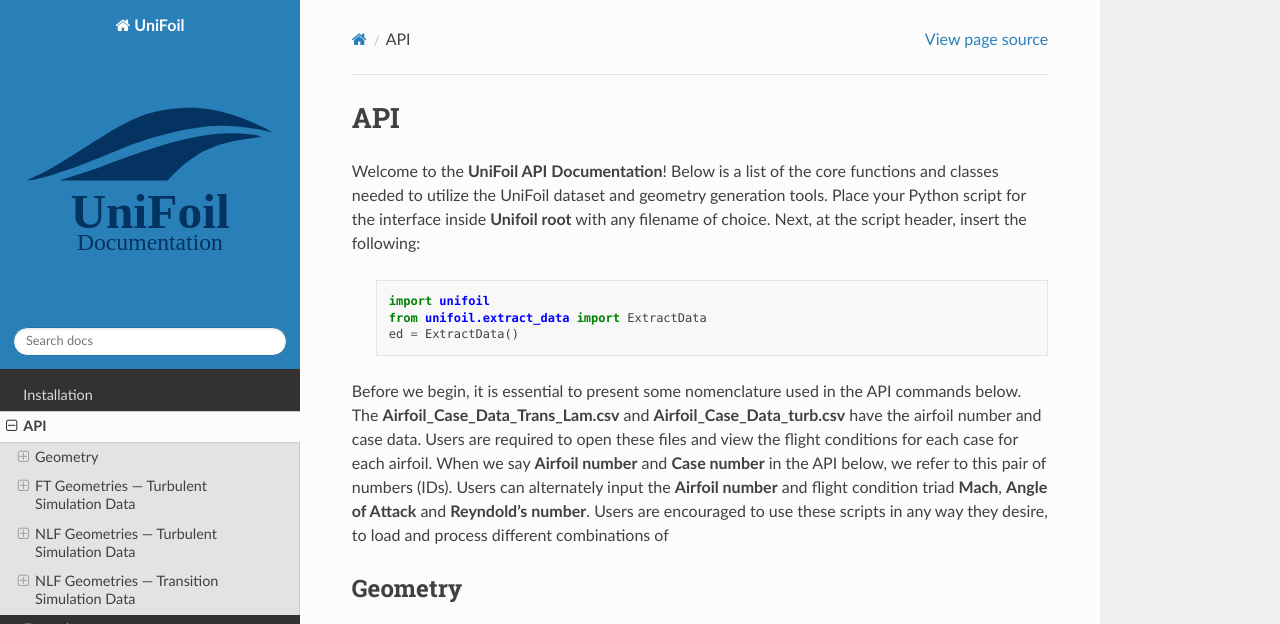
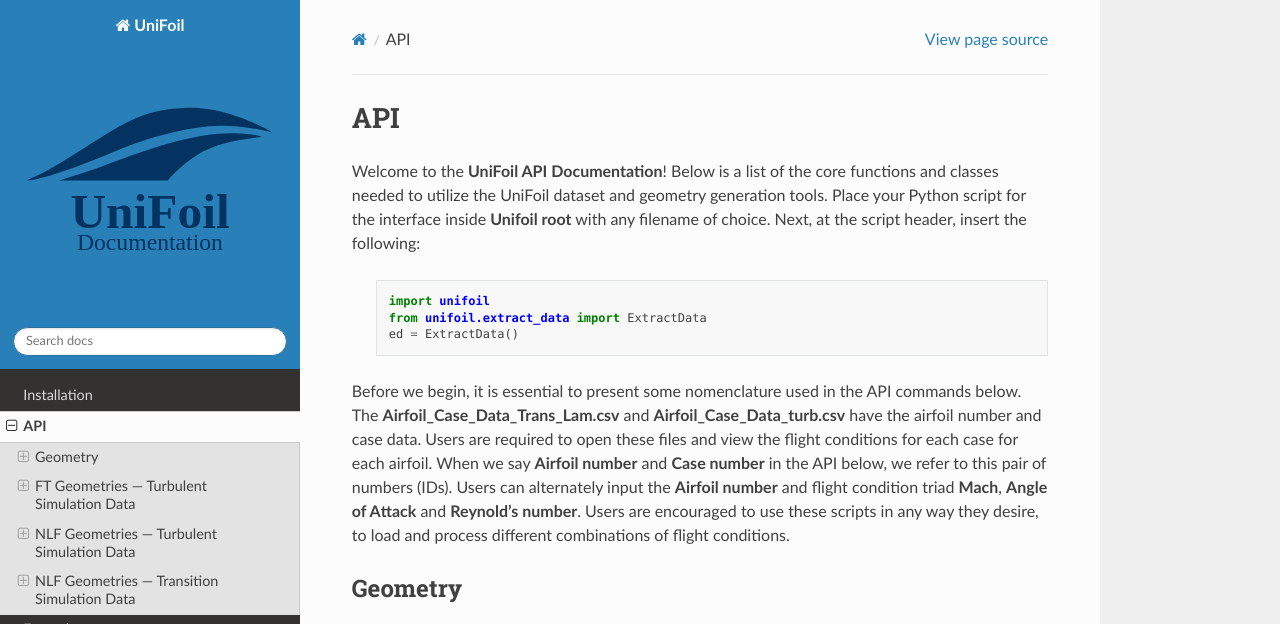
Before and after one commit to BenjaminMelanson/unifoilDocs, a Sphinx documentation site: the page built from docs/source/api.rst, in a window 1280 px wide and 900 px high, cut to the strip 0-624 px from the top of the window. Built offline with Sphinx 7.4.7 and the Read the Docs theme 3.1.0, drawn with Linux system fonts in a browser that asks for light colours.

Commit message:
Update api.rst

```diff
--- a/docs/source/api.rst
+++ b/docs/source/api.rst
@@ -12,7 +12,7 @@
       from unifoil.extract_data import ExtractData
       ed = ExtractData()
 
-Before we begin, it is essential to present some nomenclature used in the API commands below. The **Airfoil_Case_Data_Trans_Lam.csv** and **Airfoil_Case_Data_turb.csv** have the airfoil number and case data. Users are required to open these files and view the flight conditions for each case for each airfoil. When we say **Airfoil number** and **Case number** in the API below, we refer to this pair of numbers (IDs). Users can alternately input the **Airfoil number** and flight condition triad **Mach**, **Angle of Attack** and **Reyndold's number**. Users are encouraged to use these scripts in any way they desire, to load and process different combinations of
+Before we begin, it is essential to present some nomenclature used in the API commands below. The **Airfoil_Case_Data_Trans_Lam.csv** and **Airfoil_Case_Data_turb.csv** have the airfoil number and case data. Users are required to open these files and view the flight conditions for each case for each airfoil. When we say **Airfoil number** and **Case number** in the API below, we refer to this pair of numbers (IDs). Users can alternately input the **Airfoil number** and flight condition triad **Mach**, **Angle of Attack** and **Reynold's number**. Users are encouraged to use these scripts in any way they desire, to load and process different combinations of flight conditions.
 
 Geometry
 --------
```
